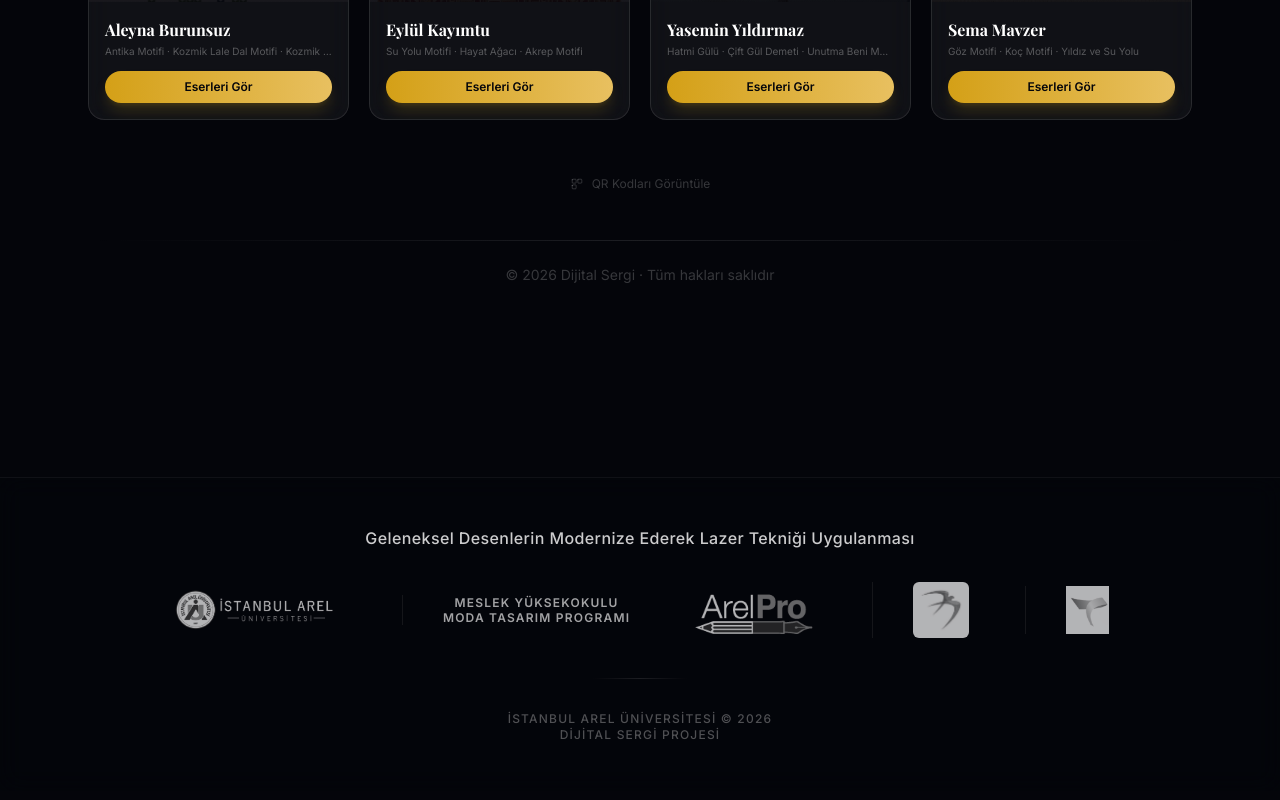
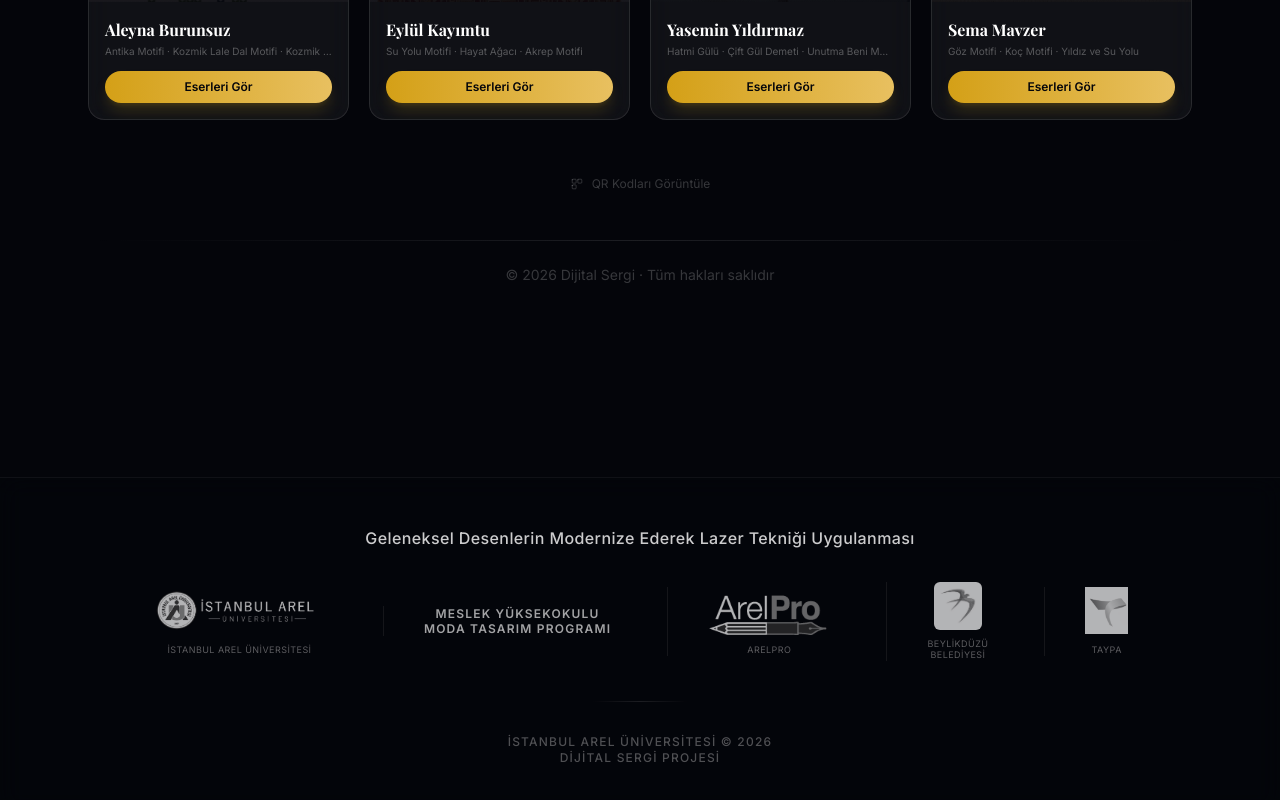
Before and after one commit to ilginyrkci/Sergi, a React (Vite) app: page / in a window 1280 px wide. Shown: the part 1034-1834 px from the top of the page. Built offline with nearby package versions, Linux system fonts and the light colour scheme; a web font is replaced by a local one.

Commit message:
style: add text labels under logos in footer

```diff
--- a/src/components/Footer.jsx
+++ b/src/components/Footer.jsx
@@ -26,8 +26,9 @@
         <div className="flex flex-wrap items-center justify-center gap-8 sm:gap-12 opacity-70 grayscale hover:grayscale-0 hover:opacity-100 transition-all duration-500">
 
           {/* Arel Üniversitesi */}
-          <div className="flex flex-col items-center justify-center px-2">
+          <div className="flex flex-col items-center justify-center gap-2 px-2">
             <img src={arelLogo} alt="İstanbul Arel Üniversitesi" className="h-10 sm:h-12 object-contain" />
+            <span className="text-[9px] text-white/50 tracking-wider uppercase">İstanbul Arel Üniversitesi</span>
           </div>
 
           {/* Meslek Yüksekokulu Moda Tasarım */}
@@ -38,18 +39,21 @@
           </div>
 
           {/* ArelPro */}
-          <div className="flex flex-col items-center justify-center px-2">
+          <div className="flex flex-col items-center justify-center gap-2 px-2 border-l border-white/10 pl-6 sm:pl-10">
             <img src={arelProLogo} alt="ArelPro" className="h-10 sm:h-12 object-contain" />
+            <span className="text-[9px] text-white/50 tracking-wider uppercase">ArelPro</span>
           </div>
 
           {/* Beylikdüzü Belediyesi */}
-          <div className="flex flex-col items-center justify-center px-2 border-l border-white/10 pl-6 sm:pl-10">
-            <img src={beylikduzuLogo} alt="Beylikdüzü Belediyesi" className="h-12 sm:h-14 object-contain rounded-md" />
+          <div className="flex flex-col items-center justify-center gap-2 px-2 border-l border-white/10 pl-6 sm:pl-10">
+            <img src={beylikduzuLogo} alt="Beylikdüzü Belediyesi" className="h-10 sm:h-12 object-contain rounded-md" />
+            <span className="text-[9px] text-white/50 tracking-wider uppercase text-center leading-tight">Beylikdüzü<br/>Belediyesi</span>
           </div>
 
           {/* Taypa */}
-          <div className="flex flex-col items-center justify-center px-2 border-l border-white/10 pl-6 sm:pl-10">
+          <div className="flex flex-col items-center justify-center gap-2 px-2 border-l border-white/10 pl-6 sm:pl-10">
             <img src={taypaLogo} alt="Taypa" className="h-10 sm:h-12 object-contain" />
+            <span className="text-[9px] text-white/50 tracking-wider uppercase">Taypa</span>
           </div>
 
         </div>
```
